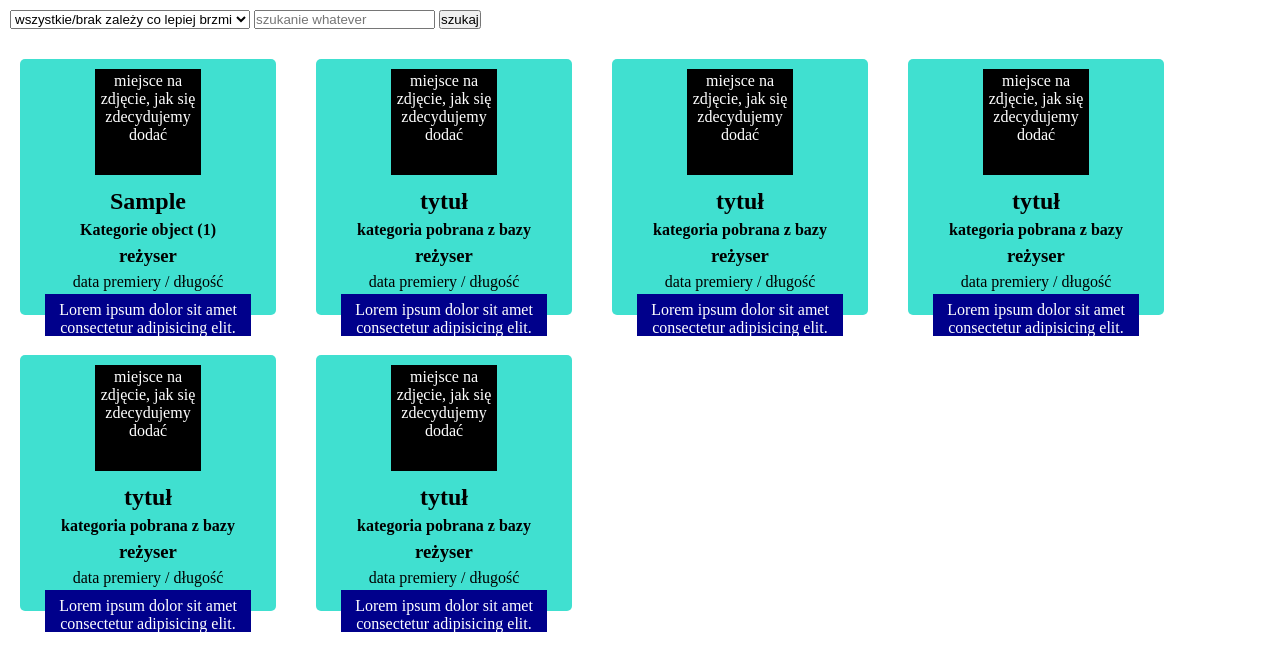
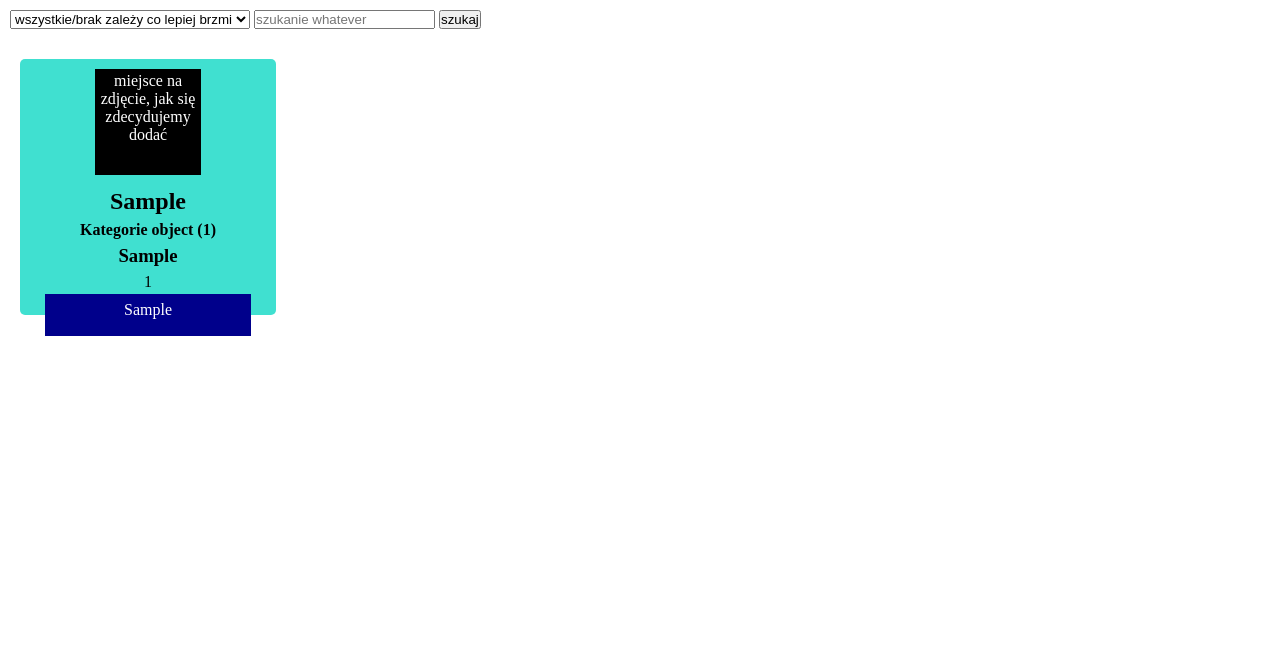
Before and after one commit to SzyKowalewski/RSWTA, a Django app: page / in a window 1280 px wide. Shown: the top 670 px of the page. Run offline with Django 5.2, Linux system fonts and the light colour scheme; tables that the repository leaves empty hold one stand-in row (values such as "Sample post").

Commit message:
Small changes

```diff
--- a/mainapp/templates/home.html
+++ b/mainapp/templates/home.html
@@ -76,51 +76,10 @@
         <div class="idk">miejsce na zdjęcie, jak się zdecydujemy dodać</div>
         <h2>{{ film.Tytul }}</h2>
         <h4>{{ film.ID_Kategorii }}</h4>
-        <h3>reżyser</h3>
-        <span>data premiery / długość</span> <br />
-        <span class="opis">Lorem ipsum dolor sit amet consectetur adipisicing elit. Porro veritatis illo eum fugiat atque itaque quisquam nihil, at dicta, explicabo ullam blanditiis ipsam quos, sequi odio. Enim tenetur ratione nostrum inventore veritatis praesentium, iure exercitationem ipsum tempora laboriosam quod sed voluptate ea aperiam reiciendis nobis, natus eos eum sunt porro dolorum.</span>
+        <h3>{{ film.Rezyser }}</h3>
+        <span>{{ film.Dlugosc_ilosc_odcinkow}}</span> <br />
+        <span class="opis">{{film.Opis}}</span>
     </div>
     {% endfor %}
-<div class="item">
-        <div class="idk">miejsce na zdjęcie, jak się zdecydujemy dodać</div>
-        <h2>tytuł</h2>
-        <h4>kategoria pobrana z bazy</h4>
-        <h3>reżyser</h3>
-        <span>data premiery / długość</span> <br />
-        <span class="opis">Lorem ipsum dolor sit amet consectetur adipisicing elit. Porro veritatis illo eum fugiat atque itaque quisquam nihil, at dicta, explicabo ullam blanditiis ipsam quos, sequi odio. Enim tenetur ratione nostrum inventore veritatis praesentium, iure exercitationem ipsum tempora laboriosam quod sed voluptate ea aperiam reiciendis nobis, natus eos eum sunt porro dolorum.</span>
-    </div>
-<div class="item">
-        <div class="idk">miejsce na zdjęcie, jak się zdecydujemy dodać</div>
-        <h2>tytuł</h2>
-        <h4>kategoria pobrana z bazy</h4>
-        <h3>reżyser</h3>
-        <span>data premiery / długość</span> <br />
-        <span class="opis">Lorem ipsum dolor sit amet consectetur adipisicing elit. Porro veritatis illo eum fugiat atque itaque quisquam nihil, at dicta, explicabo ullam blanditiis ipsam quos, sequi odio. Enim tenetur ratione nostrum inventore veritatis praesentium, iure exercitationem ipsum tempora laboriosam quod sed voluptate ea aperiam reiciendis nobis, natus eos eum sunt porro dolorum.</span>
-    </div>
-<div class="item">
-        <div class="idk">miejsce na zdjęcie, jak się zdecydujemy dodać</div>
-        <h2>tytuł</h2>
-        <h4>kategoria pobrana z bazy</h4>
-        <h3>reżyser</h3>
-        <span>data premiery / długość</span> <br />
-        <span class="opis">Lorem ipsum dolor sit amet consectetur adipisicing elit. Porro veritatis illo eum fugiat atque itaque quisquam nihil, at dicta, explicabo ullam blanditiis ipsam quos, sequi odio. Enim tenetur ratione nostrum inventore veritatis praesentium, iure exercitationem ipsum tempora laboriosam quod sed voluptate ea aperiam reiciendis nobis, natus eos eum sunt porro dolorum.</span>
-    </div>
-<div></div>
-<div class="item">
-        <div class="idk">miejsce na zdjęcie, jak się zdecydujemy dodać</div>
-        <h2>tytuł</h2>
-        <h4>kategoria pobrana z bazy</h4>
-        <h3>reżyser</h3>
-        <span>data premiery / długość</span> <br />
-        <span class="opis">Lorem ipsum dolor sit amet consectetur adipisicing elit. Porro veritatis illo eum fugiat atque itaque quisquam nihil, at dicta, explicabo ullam blanditiis ipsam quos, sequi odio. Enim tenetur ratione nostrum inventore veritatis praesentium, iure exercitationem ipsum tempora laboriosam quod sed voluptate ea aperiam reiciendis nobis, natus eos eum sunt porro dolorum.</span>
-    </div>
-<div class="item">
-        <div class="idk">miejsce na zdjęcie, jak się zdecydujemy dodać</div>
-        <h2>tytuł</h2>
-        <h4>kategoria pobrana z bazy</h4>
-        <h3>reżyser</h3>
-        <span>data premiery / długość</span> <br />
-        <span class="opis">Lorem ipsum dolor sit amet consectetur adipisicing elit. Porro veritatis illo eum fugiat atque itaque quisquam nihil, at dicta, explicabo ullam blanditiis ipsam quos, sequi odio. Enim tenetur ratione nostrum inventore veritatis praesentium, iure exercitationem ipsum tempora laboriosam quod sed voluptate ea aperiam reiciendis nobis, natus eos eum sunt porro dolorum.</span>
-    </div>
 </body>
 </html>
```
